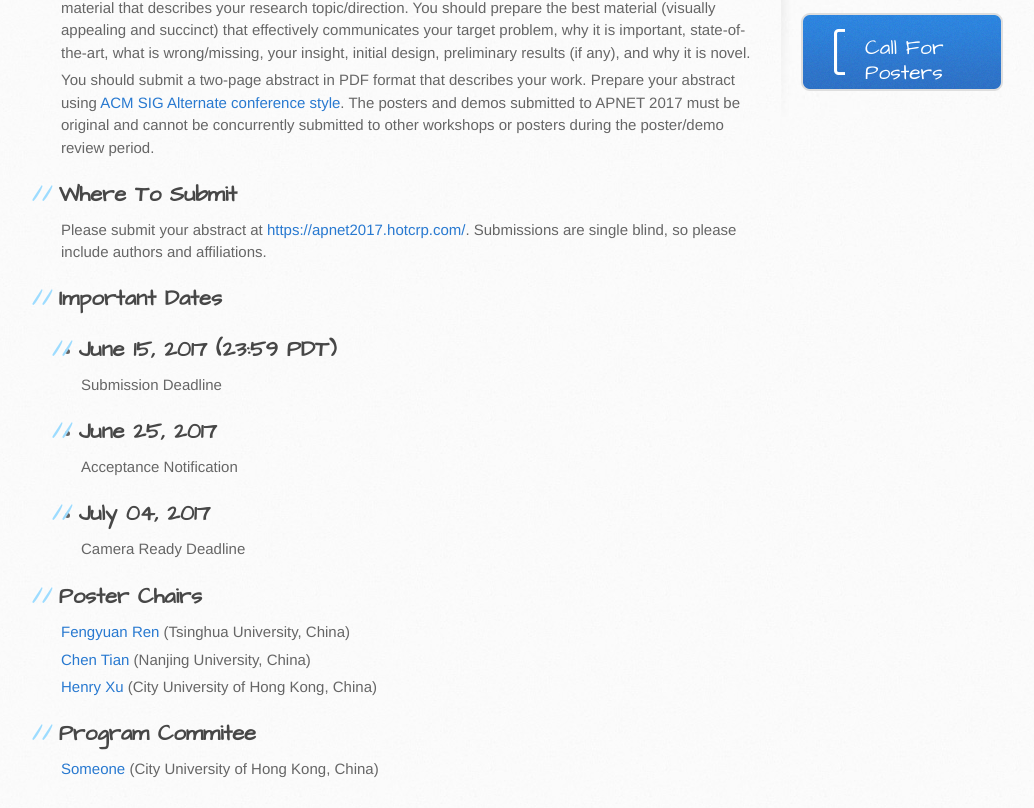
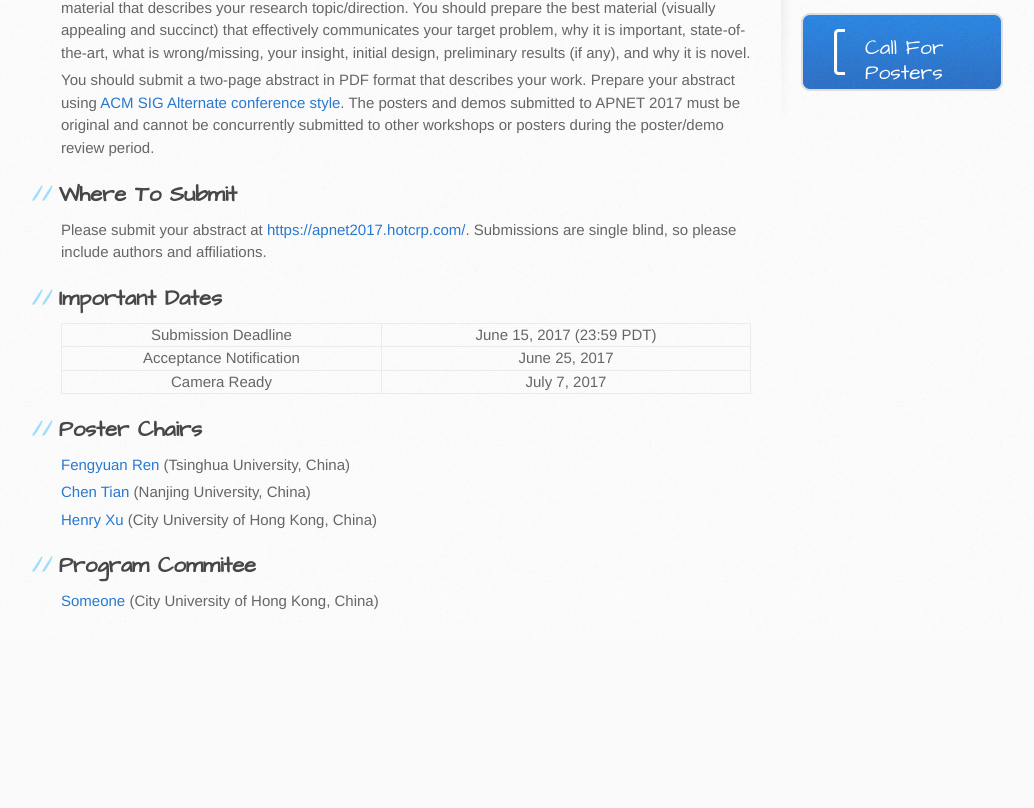
Before and after one commit to yhydhx/apnet-web, a plain HTML site: page cfposter.html in a window 1280 px wide. Shown: the part 581-1389 px from the top of the page, without its empty margins (109-1143 px from the left). After the commit the page ends 1221 px from the top, so only its background shows below. Drawn offline with Linux system fonts and the light colour scheme.

Commit message:
update table

```diff
--- a/cfposter.html
+++ b/cfposter.html
@@ -47,26 +47,20 @@
 
 <h2>Important Dates</h2>
 
-<ul data-role="listview" data-inset="true" data-theme="a" data-content-theme="a" class="datetbl">
-      <li data-icon="false">
-    <div class="ui-grid-a">
-      <div class="ui-block-a"><h2>June 15, 2017 (23:59 PDT)</h2></div>
-      <div class="ui-block-b"><p>Submission Deadline</p></div>
-    </div>
-  </li>
-      <li data-icon="false">
-    <div class="ui-grid-a">
-      <div class="ui-block-a"><h2>June 25, 2017</h2></div>
-      <div class="ui-block-b"><p>Acceptance Notification</p></div>
-    </div>
-  </li>
-      <li data-icon="false">
-    <div class="ui-grid-a">
-      <div class="ui-block-a"><h2>July 04, 2017</h2></div>
-      <div class="ui-block-b"><p>Camera Ready Deadline</p></div>
-    </div>
-  </li>
-</ul>
+<table border="1">
+<tr>
+    <td>Submission Deadline</td>
+    <td>June 15, 2017 (23:59 PDT)</td>
+  </tr>
+<tr>
+    <td>Acceptance Notification</td>
+    <td>June 25, 2017</td>
+  </tr>
+<tr>
+    <td>Camera Ready</td>
+    <td>July 7, 2017</td>
+  </tr>
+</table>
 
 <h2>Poster Chairs</h2>
           <p><a href="http://www.cs.tsinghua.edu.cn/publish/csen/4623/2010/20101224203107003131392/20101224203107003131392_.html">Fengyuan Ren</a> (Tsinghua University, China)</p>
```
